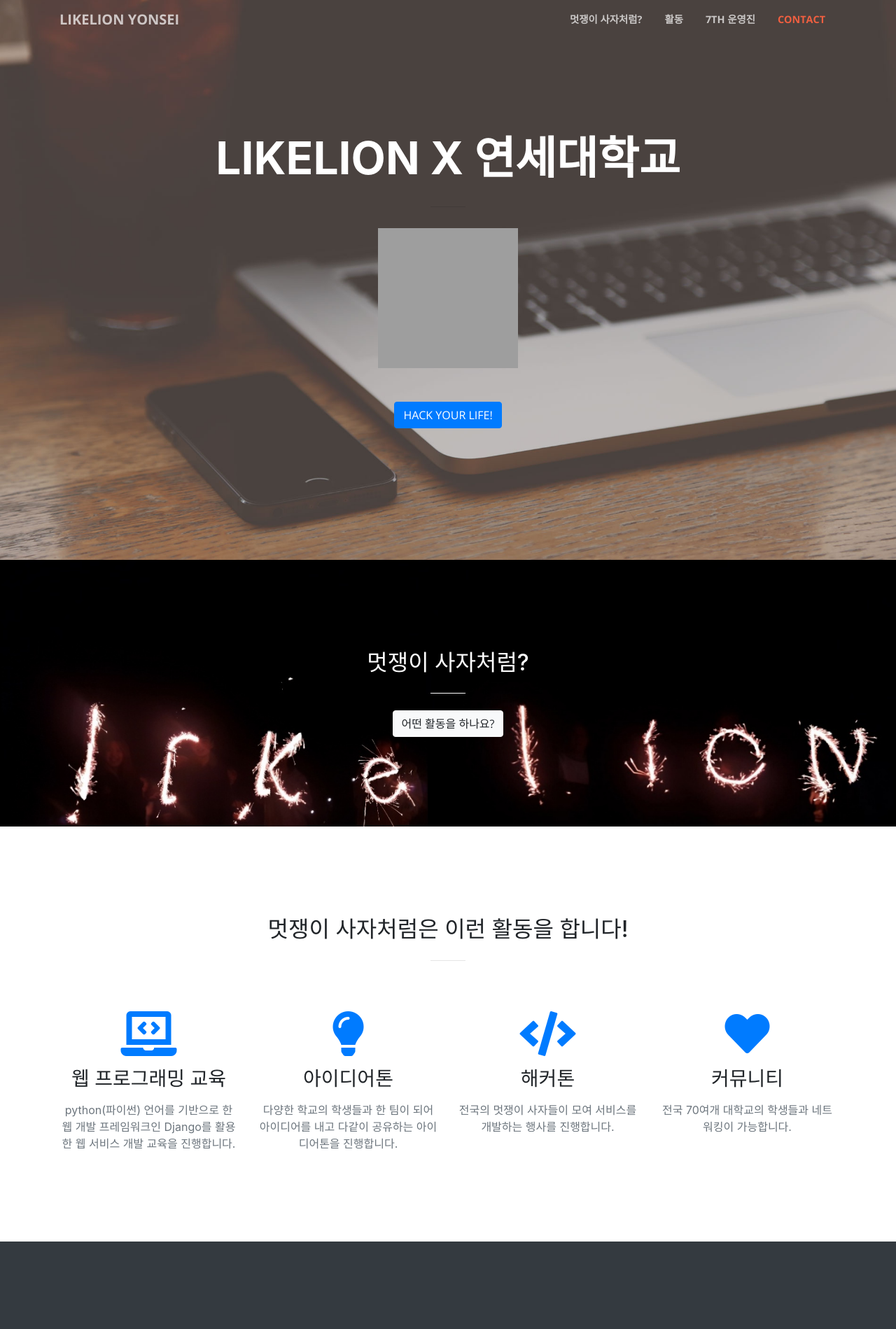
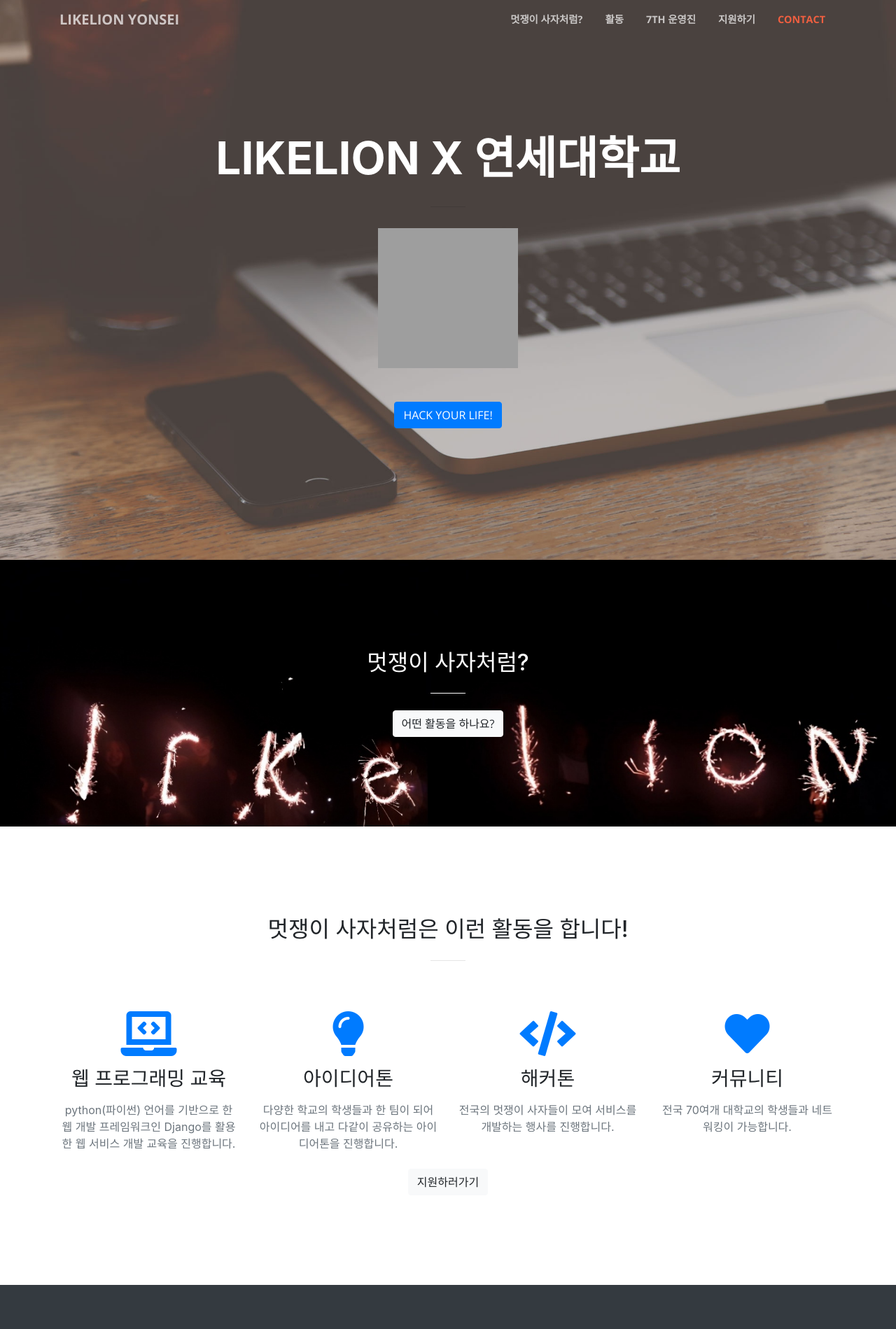
Before and after one commit to kratzjgy/yonsei-likelion.github.io, a website with bundled scripts: page index.html in a window 1280 px wide. Shown: the top 1899 px of the page at 70% size. Built offline with nearby package versions, Linux system fonts and the light colour scheme; grey boxes are pictures that could not be loaded.

Commit message:
지원하기 버튼 추가

```diff
--- a/index.html
+++ b/index.html
@@ -52,6 +52,9 @@
             </li>
             <li class="nav-item">
               <a class="nav-link js-scroll-trigger" href="#portfolio">7th 운영진</a>
+            </li>
+            <li class="nav-item">
+              <a class="nav-link js-scroll-trigger" href="">지원하기</a>
             </li>
             <li class="nav-item">
               <a class="nav-link js-scroll-trigger" href="#contact">Contact</a>
@@ -130,6 +133,10 @@
               <h3 class="mb-3">커뮤니티</h3>
               <p class="text-muted mb-0">전국 70여개 대학교의 학생들과 네트워킹이 가능합니다.</p>
             </div>
+          </div>
+          <div class="col-lg-8 mx-auto text-center">
+            <br>
+            <a class="btn btn-light btn-xl js-scroll-trigger" href="">지원하러가기</a>
           </div>
         </div>
       </div>
```
